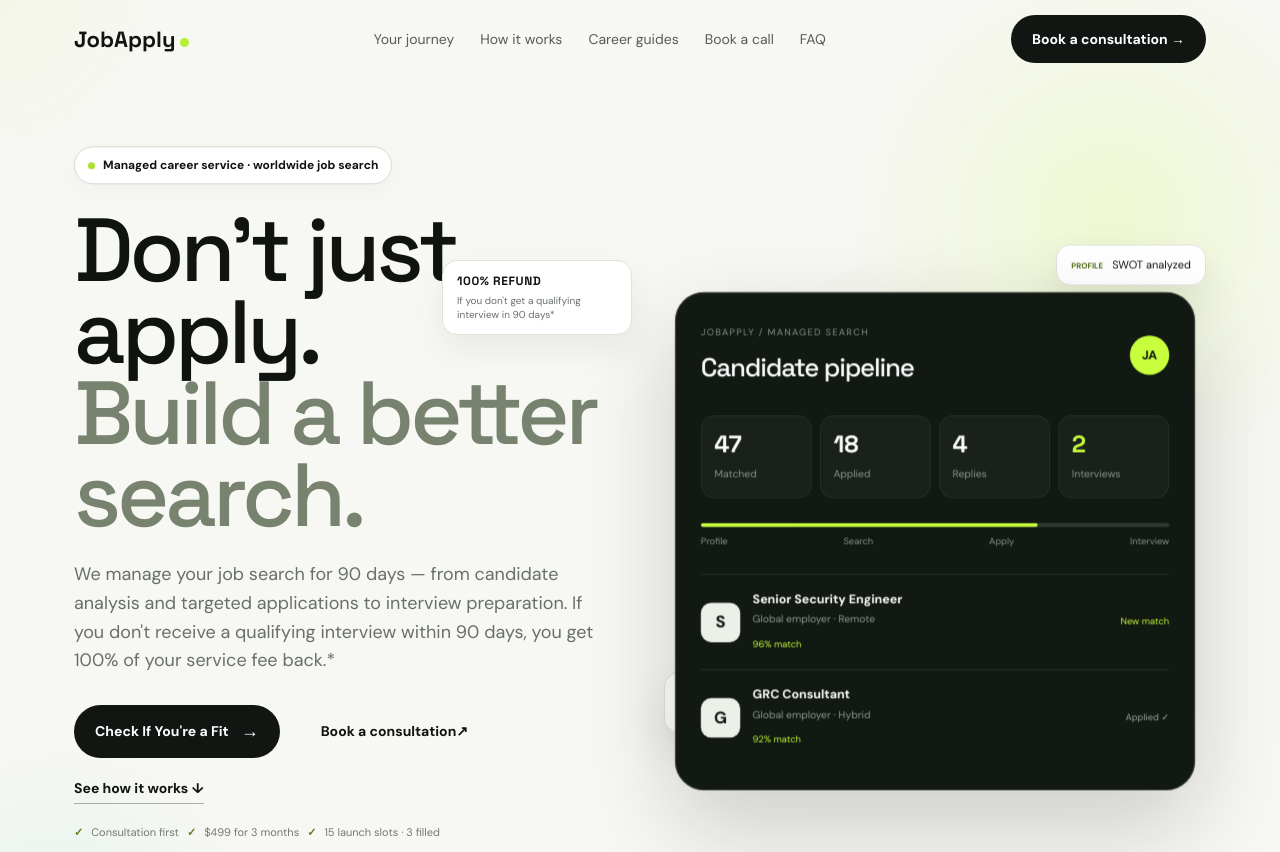
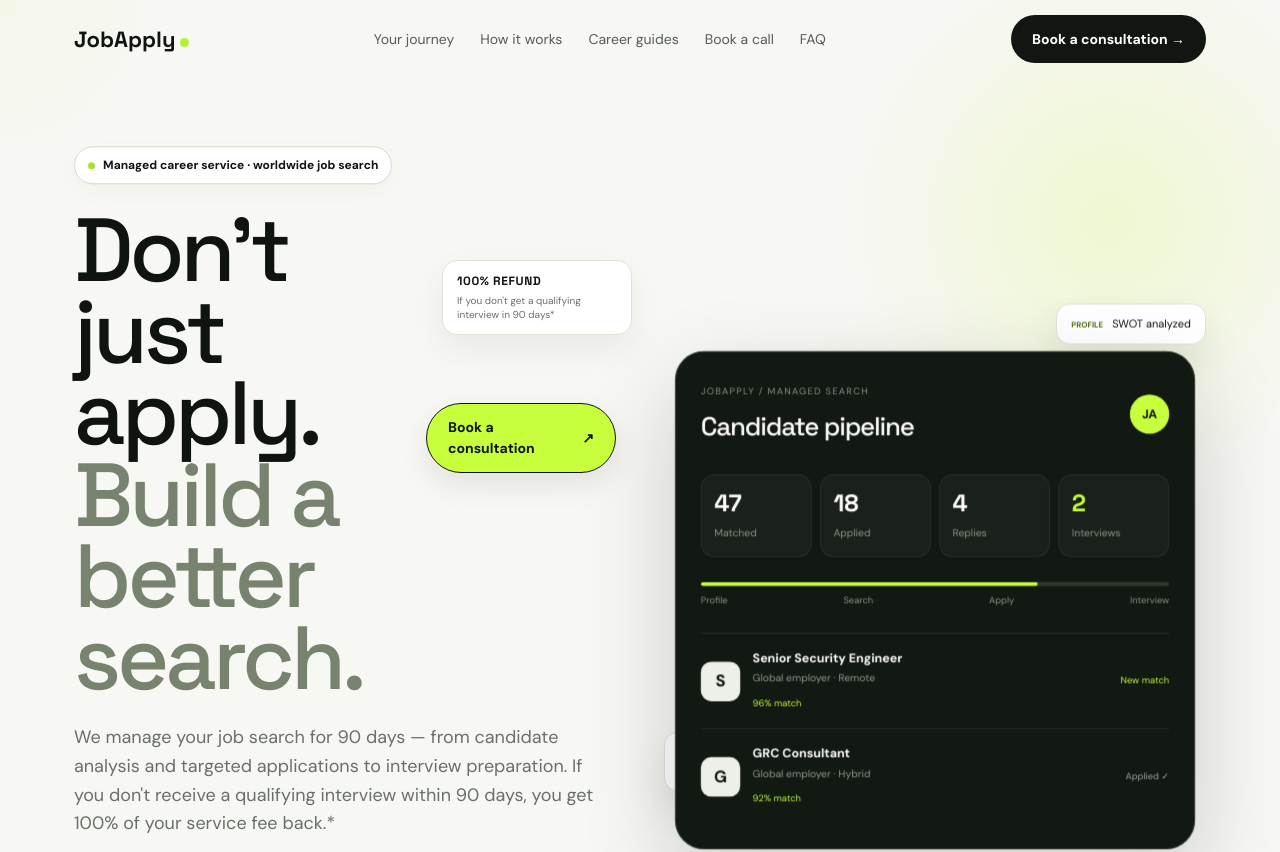
Before and after one commit to supportaff/jobapply, a Next.js app: page / in a window 1280 px wide. Shown: the top 852 px of the page. Built offline with nearby package versions, Linux system fonts and the light colour scheme.

Commit message:
Place consultation CTA beside hero headline on desktop

```diff
--- a/app/mobile-fixes.css
+++ b/app/mobile-fixes.css
@@ -4,7 +4,7 @@
 *,*::before,*::after{max-width:100%}
 .wrap{width:100%;max-width:100%;padding-left:16px;padding-right:16px}
 .nav{height:68px;padding:0 16px;gap:10px;width:100%}.nav .btn{padding:10px 12px;font-size:10px;white-space:nowrap}.logo{font-size:19px}.navlinks{display:none}
-.interactive-hero{width:100%;min-height:auto;padding:42px 16px 70px;display:flex;flex-direction:column;gap:28px;overflow:hidden}.hero-copy{width:100%}.live-pill{max-width:100%;font-size:10px;white-space:normal}.refund-badge{display:flex;align-items:center;gap:10px;width:100%;margin:14px 0 2px;padding:11px 14px;border:1px solid #dfe4d8;border-radius:14px;background:#fff;box-shadow:0 8px 25px #10141108}.refund-badge strong{font:800 12px 'Space Grotesk';letter-spacing:.05em;white-space:nowrap}.refund-badge span{font-size:10px;line-height:1.35;color:#687069}.interactive-title{font-size:clamp(43px,13vw,58px);line-height:.94;overflow-wrap:break-word;margin:18px 0}.hero-copy>p{font-size:15px;line-height:1.6}.magnetic-actions{flex-direction:column;align-items:stretch;gap:10px}.magnetic-actions .btn{width:100%}.magnetic-actions .calendly-hero-btn{width:100%;border:1px solid #101411;background:transparent;color:#101411}.magnetic-actions .textlink{text-align:center;width:100%}.microproof{font-size:10px;line-height:1.7}
+.interactive-hero{width:100%;min-height:auto;padding:42px 16px 70px;display:flex;flex-direction:column;gap:28px;overflow:hidden}.hero-copy{width:100%}.live-pill{max-width:100%;font-size:10px;white-space:normal}.refund-badge{display:flex;align-items:center;gap:10px;width:100%;margin:14px 0 2px;padding:11px 14px;border:1px solid #dfe4d8;border-radius:14px;background:#fff;box-shadow:0 8px 25px #10141108}.refund-badge strong{font:800 12px 'Space Grotesk';letter-spacing:.05em;white-space:nowrap}.refund-badge span{font-size:10px;line-height:1.35;color:#687069}.interactive-title{font-size:clamp(43px,13vw,58px);line-height:.94;overflow-wrap:break-word;margin:18px 0}.hero-copy>p{font-size:15px;line-height:1.6}.magnetic-actions{flex-direction:column;align-items:stretch;gap:10px}.magnetic-actions .btn{width:100%}.magnetic-actions .calendly-hero-btn{width:100%;border:1px solid #101411;background:transparent;color:#101411;position:static}.magnetic-actions .textlink{text-align:center;width:100%}.microproof{font-size:10px;line-height:1.7}
 .hero-scene{width:100%;height:300px;min-width:0;transform:none!important;overflow:visible}.dashboard-pro{top:18px;left:0;right:0;width:100%;max-width:100%;padding:16px;border-radius:20px;animation:none;transform:none}.dash-head h3{font-size:20px}.dash-stats{gap:5px;margin:15px 0}.dash-stats div{padding:9px 7px;min-width:0}.dash-stats b{font-size:18px}.dash-stats span{font-size:8px}.pipeline{margin:16px 0}.pipeline-labels{font-size:7px}.live-job{gap:8px;padding:11px 0}.company-logo{width:32px;height:32px;flex:0 0 32px}.job-meta{min-width:0}.job-meta b,.job-meta span{white-space:nowrap;overflow:hidden;text-overflow:ellipsis}.job-meta b{font-size:10px}.job-meta span{font-size:8px}.job-meta small{font-size:8px}.job-state{font-size:7px;white-space:nowrap}.floating-chip{font-size:8px;padding:8px 10px}.chip-top{top:0;right:0}.chip-bottom{bottom:0;left:0}
 .service-section,.experience,.company-section,.portal-section{padding-top:70px;padding-bottom:70px}.service-grid,.story-grid,.offer,.guarantee-inner{width:100%;grid-template-columns:1fr;gap:28px}.service-grid h2,.offer h2{font-size:clamp(40px,11vw,54px)}.service-copy{font-size:14px;line-height:1.7}.swot{grid-template-columns:1fr 1fr;gap:8px}.swot-card{padding:16px;min-height:125px}.swot-card p{font-size:11px}
 .countries-section,.portal-section,.company-section{width:100%;overflow:hidden}.countries-section{padding:48px 0}.country-label{font-size:9px;padding:0 16px;line-height:1.5}.country-marquee{display:flex;flex-wrap:nowrap;width:max-content;min-width:max-content;gap:25px;animation:mobile-marquee 24s linear infinite;will-change:transform;transform:translate3d(0,0,0)}.country{flex:0 0 auto;font-size:18px;white-space:nowrap}.portal-section{padding:55px 0}.portal-title{font-size:22px;padding:0 16px;line-height:1.2}.portal-track{display:flex;flex-wrap:nowrap;width:max-content;min-width:max-content;gap:35px;animation:mobile-marquee 20s linear infinite;will-change:transform;transform:translate3d(0,0,0)}.portal{flex:0 0 auto;font-size:15px;white-space:nowrap}.company-section{padding:55px 0}.company-title{padding:0 16px;line-height:1.5}.company-track{display:flex;flex-wrap:nowrap;width:max-content;min-width:max-content;gap:35px;animation:mobile-marquee 25s linear infinite;will-change:transform;transform:translate3d(0,0,0)}.company{flex:0 0 auto;font-size:17px;white-space:nowrap}
@@ -19,12 +19,16 @@
 .interactive-title::before{content:"Don't just apply.";display:block;font-family:'Space Grotesk',sans-serif;font-size:clamp(55px,7vw,90px);line-height:.91;letter-spacing:-.045em;color:#101411}
 .interactive-title::after{content:"Build a better search.";display:block;font-family:'Space Grotesk',sans-serif;font-size:clamp(55px,7vw,90px);line-height:.91;letter-spacing:-.045em;color:#77836f}
 @media(min-width:901px){
+  .hero-copy{position:relative}
+  .interactive-title{max-width:calc(100% - 220px)}
   .refund-badge{position:absolute;right:-8px;top:112px;width:190px;display:flex;flex-direction:column;gap:5px;padding:12px 14px;border:1px solid #dfe4d8;border-radius:15px;background:#fff;box-shadow:0 14px 35px #10141110;transform:translateX(8px)}
   .refund-badge strong{font:800 12px 'Space Grotesk';letter-spacing:.05em;color:#101411}
   .refund-badge span{font-size:10px;line-height:1.4;color:#687069}
+  .magnetic-actions .calendly-hero-btn{position:absolute;top:255px;right:0;width:190px;margin:0;z-index:4;border:1px solid #101411;background:#c7ff3d;color:#101411;border-radius:999px;font-weight:700;box-shadow:0 12px 30px #10141118}
 }
-@media(max-width:600px){
+@media(max-width:900px){
   .interactive-title{font-size:0!important;margin:18px 0}
   .interactive-title::before,.interactive-title::after{font-size:clamp(43px,13vw,58px);line-height:.94}
   .refund-badge{position:static;width:100%;transform:none}
+  .magnetic-actions .calendly-hero-btn{position:static}
 }
```
